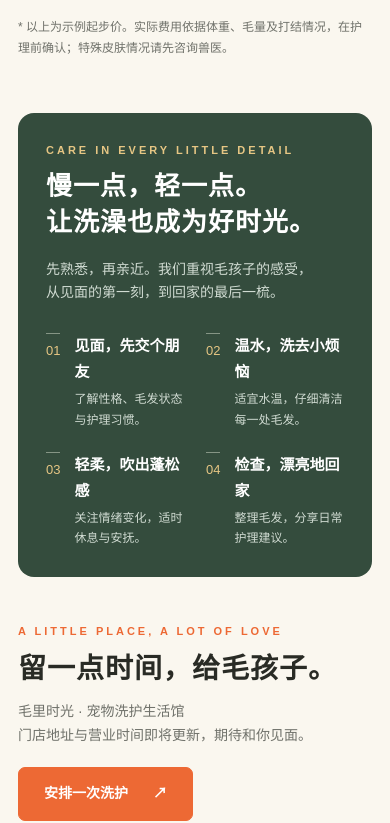
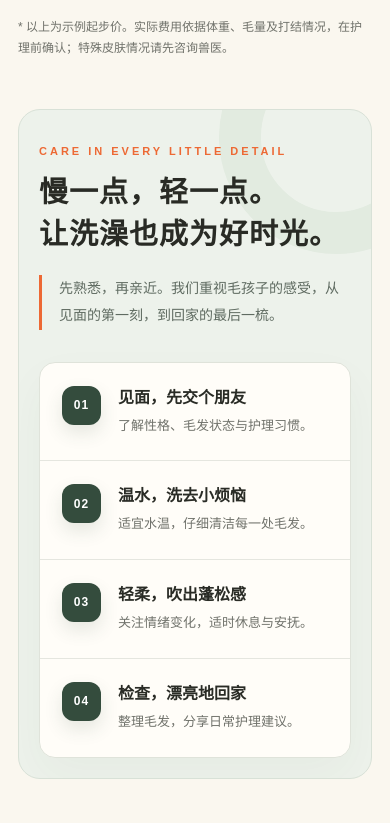
Before and after one commit to hahahahshbc-droid/pet_care, a Next.js app: page / in a window 390 px wide. Shown: the part 2906-3729 px from the top of the page. Built offline with nearby package versions, Linux system fonts and the light colour scheme.

Commit message:
Redesign pet care process section

```diff
--- a/app/globals.css
+++ b/app/globals.css
@@ -69,16 +69,19 @@ h2{font-size:32px;letter-spacing:1px;margin:8px 0 0;line-height:1.4}
 .card .button{width:100%;padding:11px}
 .popular{position:absolute;top:-12px;right:22px;background:var(--orange);color:white;border-radius:20px;font-size:11px;padding:3px 13px}
 .pricing-note{font-size:12px;color:var(--muted);margin-top:18px}
-.care-section{padding-top:10px}
-.care-panel{display:grid;grid-template-columns:.8fr 1.2fr;gap:60px;background:var(--green);border-radius:16px;color:#fff;padding:45px 48px}
-.care-panel .kicker{color:#e6c684}
-.care-panel h2{font-size:30px;margin-bottom:17px}
-.care-panel p{font-size:14px;color:#d0dbd2}
-.steps{display:grid;grid-template-columns:1fr 1fr;gap:27px 35px}
-.step{display:flex;gap:14px}
-.step-number{font-size:13px;color:#e6c684;border-top:1px solid #859585;padding-top:6px}
-.step h3{font-size:15px;margin:0 0 5px}
-.step p{font-size:12px}
+.care-section{padding-top:18px;padding-bottom:82px}
+.care-panel{position:relative;overflow:hidden;background:#edf2eb;border:1px solid #d8e1d7;border-radius:30px;padding:54px 55px 48px}
+.care-panel:after{content:"";position:absolute;width:210px;height:210px;border:42px solid #e2ebe0;border-radius:50%;right:-96px;top:-108px;pointer-events:none}
+.care-copy{position:relative;z-index:1;display:grid;grid-template-columns:1.1fr .8fr;align-items:end;gap:90px;margin-bottom:38px}
+.care-panel .kicker{color:var(--orange)}
+.care-panel h2{font-size:36px;line-height:1.45;margin-top:10px}
+.care-note{color:#5f6b61;font-size:15px;line-height:1.95;border-left:3px solid var(--orange);padding-left:23px;margin-bottom:5px}
+.steps{position:relative;z-index:1;display:grid;grid-template-columns:repeat(4,1fr);list-style:none;margin:0;padding:0;background:#fffdf8;border:1px solid #dfe3da;border-radius:20px;overflow:hidden;box-shadow:0 18px 45px #3546380a}
+.step{position:relative;min-height:190px;padding:28px 25px 30px;border-right:1px solid #e5e6df}
+.step:last-child{border-right:0}
+.step-number{width:39px;height:39px;display:grid;place-items:center;background:var(--green);color:#fff;border-radius:12px;font-size:12px;font-weight:700;letter-spacing:1px;box-shadow:0 8px 18px #344c3d20}
+.step h3{font-size:17px;line-height:1.5;margin:23px 0 8px}
+.step p{font-size:14px;line-height:1.75;color:var(--muted)}
 .visit{padding-top:0;display:flex;justify-content:space-between;align-items:center;gap:35px}
 .visit p{color:var(--muted);font-size:14px;margin-top:12px}
 .visit .button{white-space:nowrap}
@@ -107,7 +110,12 @@ dialog::backdrop{background:#18231999;backdrop-filter:blur(4px)}
   h1{font-size:43px}
   .hero-actions .button{padding:12px 16px}
   .card{padding:22px}
-  .care-panel{gap:30px;padding:35px}
+  .care-panel{padding:44px 38px 38px}
+  .care-copy{gap:42px}
+  .steps{grid-template-columns:1fr 1fr}
+  .step{border-bottom:1px solid #e5e6df}
+  .step:nth-child(2){border-right:0}
+  .step:nth-child(3),.step:nth-child(4){border-bottom:0}
   .round-seal{right:-10px}
   .quality{gap:8px}
 }
@@ -138,9 +146,18 @@ dialog::backdrop{background:#18231999;backdrop-filter:blur(4px)}
   h2{font-size:28px}
   .cards{grid-template-columns:1fr;gap:22px}
   .card{padding:25px}
-  .care-panel{grid-template-columns:1fr;padding:28px;gap:28px}
-  .steps{gap:22px}
-  .care-panel h2{font-size:26px}
+  .care-section{padding-top:6px;padding-bottom:56px}
+  .care-panel{padding:32px 20px 20px;border-radius:22px}
+  .care-panel:after{width:150px;height:150px;right:-82px;top:-90px}
+  .care-copy{grid-template-columns:1fr;gap:20px;margin-bottom:27px}
+  .care-panel h2{font-size:29px}
+  .care-note{font-size:14px;padding-left:17px}
+  .steps{grid-template-columns:1fr;border-radius:16px}
+  .step{min-height:0;padding:23px 22px;display:grid;grid-template-columns:39px 1fr;gap:17px;border-right:0;border-bottom:1px solid #e5e6df}
+  .step:nth-child(3){border-bottom:1px solid #e5e6df}
+  .step:last-child{border-bottom:0}
+  .step h3{margin:0 0 5px;font-size:16px}
+  .step p{font-size:13px}
   .visit{align-items:flex-start;flex-direction:column;gap:20px}
   .footer-inner{flex-direction:column;align-items:flex-start;gap:9px}
   .form-row{grid-template-columns:1fr}
--- a/components/pet-care-page.tsx
+++ b/components/pet-care-page.tsx
@@ -262,24 +262,28 @@ export function PetCarePage() {
 
         <section className="wrap care-section" id="care">
           <div className="care-panel">
-            <div>
-              <div className="kicker">CARE IN EVERY LITTLE DETAIL</div>
-              <h2>慢一点，轻一点。<br />让洗澡也成为好时光。</h2>
-              <p>先熟悉，再亲近。我们重视毛孩子的感受，<br />从见面的第一刻，到回家的最后一梳。</p>
+            <div className="care-copy">
+              <div>
+                <div className="kicker">CARE IN EVERY LITTLE DETAIL</div>
+                <h2>慢一点，轻一点。<br />让洗澡也成为好时光。</h2>
+              </div>
+              <p className="care-note">
+                先熟悉，再亲近。我们重视毛孩子的感受，从见面的第一刻，到回家的最后一梳。
+              </p>
             </div>
-            <div className="steps">
+            <ol className="steps">
               {[
                 ["01", "见面，先交个朋友", "了解性格、毛发状态与护理习惯。"],
                 ["02", "温水，洗去小烦恼", "适宜水温，仔细清洁每一处毛发。"],
                 ["03", "轻柔，吹出蓬松感", "关注情绪变化，适时休息与安抚。"],
                 ["04", "检查，漂亮地回家", "整理毛发，分享日常护理建议。"],
               ].map(([number, title, text]) => (
-                <div className="step" key={number}>
+                <li className="step" key={number}>
                   <span className="step-number">{number}</span>
                   <div><h3>{title}</h3><p>{text}</p></div>
-                </div>
+                </li>
               ))}
-            </div>
+            </ol>
           </div>
         </section>
 
```
